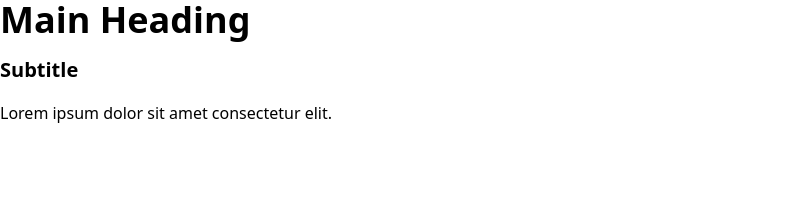
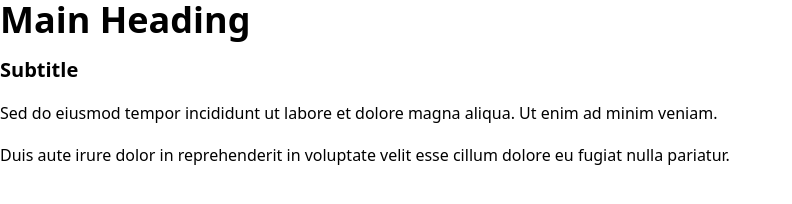
Before and after one commit to HansMalm/Exercises_12_Tailwind_CSS, a website: page src/index.html in a window 1280 px wide. Shown: the whole page, without its empty margins (0-792 px from the left). Drawn offline with nearby package versions, Linux system fonts and the light colour scheme; files that its build step writes are made by us from their sources.

Commit message:
add exercise 1

```diff
--- a/src/Exercises.html
+++ b/src/index.html
@@ -20,9 +20,16 @@
             Subtitle
         </h2>
 
-        <!-- Paragraph -->
+        <!-- Paragraph 1 -->
         <p class="leading-relaxed">
-            Lorem ipsum dolor sit amet consectetur elit.
+            Sed do eiusmod tempor incididunt ut labore et dolore magna aliqua.
+            Ut enim ad minim veniam.
+        </p>
+
+        <!-- Paragraph 2 -->
+        <p class="leading-relaxed">
+            Duis aute irure dolor in reprehenderit in voluptate velit esse
+            cillum dolore eu fugiat nulla pariatur.
         </p>
     </section>
 </body>
--- a/src/input.css
+++ b/src/input.css
@@ -1,7 +1,3 @@
-@import "../node_modules/tailwindcss/dist/lib.d.mts";
-
-@layer base {
-    body {
-        font-family: system-ui;
-    }
-}
+@tailwind base;
+@tailwind components;
+@tailwind utilities;
```
Also changed, not shown: package.json (+4 -3 lines), dist/output.css, 1 other file.
